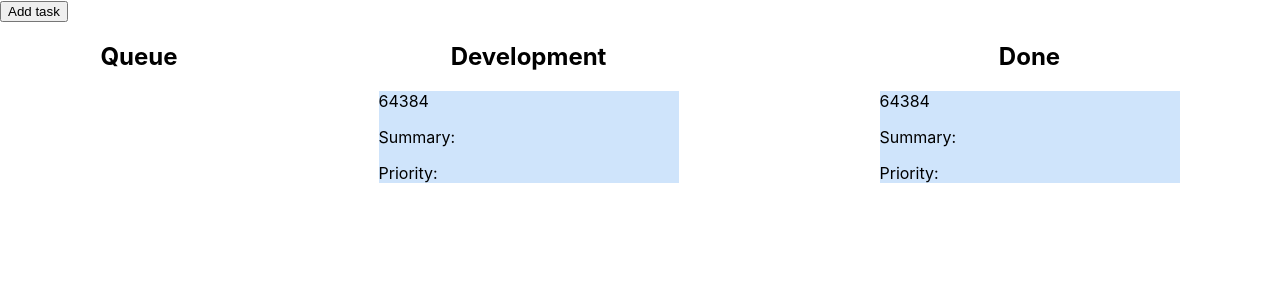
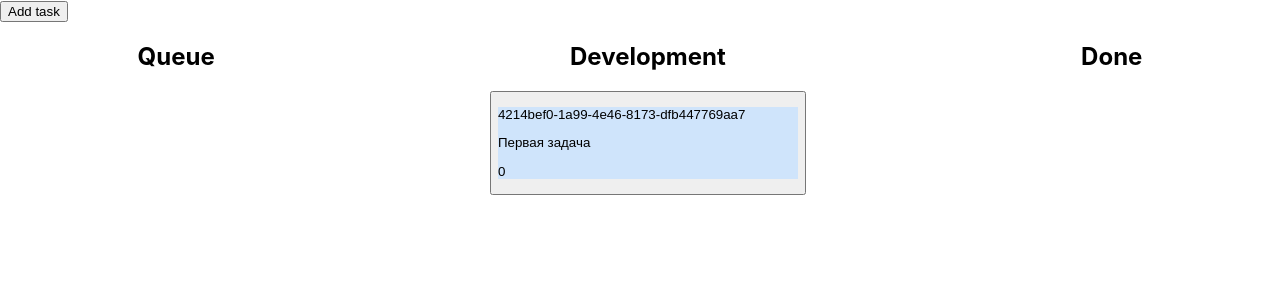
Before and after one commit to Ulyysses/spa-to-do, a React (Create React App) app: page /project-one in a window 1280 px wide. Shown: the top 300 px of the page. Built offline with nearby package versions, Linux system fonts and the light colour scheme.

Commit message:
second commit

```diff
--- /dev/null
+++ b/src/components/modal-container/index.tsx
@@ -0,0 +1 @@
+export { default } from "./modalContainer";
--- /dev/null
+++ b/src/components/modal-container/modalContainer.tsx
@@ -0,0 +1,45 @@
+import Modal from "../modal/Modal";
+import { useAppSelector } from "../../hooks";
+import { useState } from "react";
+import { useDispatch } from 'react-redux';
+import { addTask, deleteTask } from "../../services/actions/actions";
+import { ITask, TForm } from "../../types";
+
+interface IModalContainer {
+    active: boolean;
+    setActive: (newValue: boolean) => void;
+    id: string;
+}
+
+const ModalContainer = ({ active, setActive, id }: IModalContainer) => {
+    const [disabled, setDisabled] = useState(false);
+
+    const dispatch = useDispatch;
+
+    const editTask = () => {
+        setDisabled(false);
+    };
+
+    // const removeTask = (id: string) => {
+    //     dispatch(deleteTask(id))
+    // }
+
+    const allTasks = useAppSelector((state) => state.tasksReducer.allTasks);
+
+    const task = allTasks.find(task => task.id === id);
+
+    // const saveTask = (task: TForm) => {
+    //     setDisabled(true);
+    //     dispatch(addTask(task))
+    // };
+
+    if (!task) {
+        return null;
+    }
+
+    return (
+        <Modal active={active} setActive={setActive} task={task} editTask={editTask}/>
+    )
+}
+
+export default ModalContainer;
--- a/src/components/modal/Modal.tsx
+++ b/src/components/modal/Modal.tsx
@@ -1,37 +1,27 @@
 import { useState, useRef, useEffect, ChangeEvent } from "react";
 import { useDispatch } from 'react-redux';
-import { addTask } from "../../services/actions/actions";
+import { addTask, deleteTask } from "../../services/actions/actions";
+import { ITask, Priority, Status } from "../../types";
 
 interface IModal {
   active: boolean;
   setActive: (newValue: boolean) => void;
+  task: ITask;
+  editTask: () => void;
 }
 
-const Modal = ({ active, setActive }: IModal) => {
+const Modal = ({active, setActive, task, editTask}: IModal) => {
 
   const [value, setValue] = useState({
-    summary: "",
-    priority: "",
-    description: "",
-    commecement: "",
-    days: "",
-    completion: "",
-    files: "",
-    comments: "",
+    summary: task.summary ?? "",
+    subTasks: task.subTasks ?? [],
+    priority: task.priority ?? Priority.Low,
+    description: task.description ?? "",
+    startDate: task.startDate ?? "",
+    endDate: task.endDate ?? "",
+    status: task.status ?? Status.Queue,
+    files: task.files ?? [],
   });
-
-  const [disabled, setDisabled] = useState(false);
-
-  const dispatch = useDispatch();
-
-  const editTask = () => {
-    setDisabled(false);
-  };
-
-  const saveTask = () => {
-    setDisabled(true);
-    dispatch(addTask(value))
-  };
 
   const onChange = (event: ChangeEvent<HTMLInputElement>) => {
     setValue({
@@ -65,7 +55,7 @@ const Modal = ({ active, setActive }: IModal) => {
             name={"summary"}
             placeholder="Summary"
             type="text"
-            disabled={disabled}
+            disabled
           />
         </label>
         <label>
@@ -76,59 +66,48 @@ const Modal = ({ active, setActive }: IModal) => {
             name={"description"}
             placeholder="Description"
             type="text"
-            disabled={disabled}
+            disabled
           />
         </label>
         <label>
           Commecement date:
           <input
             onChange={onChange}
-            value={value.commecement}
+            value={value.startDate}
             name={"commecement"}
             placeholder="Commecement date"
             type="date"
-            disabled={disabled}
-          />
-        </label>
-        <label>
-          At work:
-          <input
-            onChange={onChange}
-            value={value.days}
-            name={"days"}
-            placeholder="At work"
-            type="text"
-            disabled={disabled}
+            disabled
           />
         </label>
         <label>
           Сompletion date:
           <input
             onChange={onChange}
-            value={value.completion}
+            value={value.endDate}
             name={"Сompletion"}
             placeholder="Сompletion date"
             type="date"
-            disabled={disabled}
+            disabled
           />
         </label>
         <p>
           Priority:
           <label>
-            <input type="radio" name="myRadio" value="High" />High
+            <input type="radio" name="priority" value="Low" onChange={onChange}/>Low
           </label>
           <label>
-            <input type="radio" name="myRadio" value="Medium" />Medium
+            <input type="radio" name="priority" value="Medium" onChange={onChange}/>Medium
           </label>
           <label>
-            <input type="radio" name="myRadio" value="Low" />Low
+            <input type="radio" name="priority" value="High" onChange={onChange}/>High
           </label>
         </p>
         <label>
           <input
             name={"file"}
             type="file"
-            disabled={disabled}
+            disabled
           />
         </label>
         {/* <p>
@@ -146,7 +125,8 @@ const Modal = ({ active, setActive }: IModal) => {
         <button>+</button>
         <p>Comments:</p>
         <button onClick={editTask}>Edit</button>
-        <button onClick={saveTask}>Save</button>
+        {/* {task.id && <button onClick={saveTask}>Save</button>}
+        {task.id && <button onClick={removeTask}>Delete</button>} */}
       </div>
       <button onClick={closeModal}>close</button>
     </dialog>
--- a/src/components/project-one/ProjectOne.tsx
+++ b/src/components/project-one/ProjectOne.tsx
@@ -5,35 +5,48 @@ import { useAppSelector } from "../../hooks";
 import { useDispatch } from "react-redux";
 
 import css from "../project-one/index.module.scss";
-import Modal from "../modal";
-import { ITask, Priority } from "../../types";
-import { addTask } from "../../services/actions/actions";
+import { ITask, Priority, Status } from "../../types";
+import { addTask, deleteTask } from "../../services/actions/actions";
+import ModalContainer from "../modal-container";
 
 const ProjectOne = () => {
   const [active, setActive] = useState(false);
 
-  const openModal = () => {
+  const [modalData, setModalData] = useState('')
+
+  const openModal = (id: string) => {
+    setModalData(id);
     setActive(true);
   };
 
+  // const addNewTask = () => {
+  //   setActive(true);
+  // }
+
   const allTasks = useAppSelector((state) => state.tasksReducer.allTasks);
+
+  const queueTasks = allTasks.filter((task) => task.status === Status.Queue);
+  const developmentTasks = allTasks.filter((task) => task.status === Status.Development);
+  const doneTasks = allTasks.filter((task) => task.status === Status.Done);
 
   return (
     <>
       <DndProvider backend={HTML5Backend}>
-        <button onClick={openModal}>Add task</button>
+        <button onClick={() => openModal}>Add task</button>
 
         <div className={css.list_wrapper}>
           <ul className={css.list}>
             <h2>Queue</h2>
-            {allTasks.map((task: ITask) => {
+            {queueTasks.map((task: ITask) => {
               return (
-                <li className={css.item}>
-                  <div onClick={openModal} className={css.task_container}>
-                    <p>{task.number}</p>
+                <li className={css.item} key={task.id}>
+                  <button onClick={() => openModal(task.id)}>
+                    <div className={css.task_container}>
+                      <p>{task.id}</p>
                       <p>{task.summary}</p>
                       <p>{task.priority}</p>
                     </div>
+                  </button>
                 </li>
               );
             })}
@@ -41,29 +54,41 @@ const ProjectOne = () => {
 
           <ul className={css.list}>
             <h2>Development</h2>
-            <li className={css.item}>
-              <div onClick={openModal} className={css.task_container}>
-                <p>64384</p>
-                <p>Summary:</p>
-                <p>Priority:</p>
+            {developmentTasks.map((task: ITask) => {
+              return (
+                <li className={css.item} key={task.id}>
+                  <button onClick={() => openModal(task.id)}>
+                    <div className={css.task_container}>
+                      <p>{task.id}</p>
+                      <p>{task.summary}</p>
+                      <p>{task.priority}</p>
                     </div>
+                  </button>
                 </li>
+              );
+            })}
           </ul>
 
           <ul className={css.list}>
             <h2>Done</h2>
-            <li className={css.item}>
-              <div onClick={openModal} className={css.task_container}>
-                <p>64384</p>
-                <p>Summary:</p>
-                <p>Priority:</p>
+            {doneTasks.map((task: ITask) => {
+              return (
+                <li className={css.item} key={task.id}>
+                  <button onClick={() => openModal(task.id)}>
+                    <div className={css.task_container}>
+                      <p>{task.id}</p>
+                      <p>{task.summary}</p>
+                      <p>{task.priority}</p>
                     </div>
+                  </button>
                 </li>
+              );
+            })}
           </ul>
         </div>
       </DndProvider>
 
-      <Modal active={active} setActive={setActive} />
+      <ModalContainer active={active} setActive={setActive} id={modalData}/>
     </>
   );
 };
--- a/src/services/actions/actions.tsx
+++ b/src/services/actions/actions.tsx
@@ -1,6 +1,13 @@
-import { ADD_TASK } from "./constants";
+import { TForm } from "../../types";
+import { ADD_TASK, DELETE_TASK } from "./constants";
+
 
 export const addTask = (formData: TForm) => ({
-    type: ADD_TASK,
-    payload: formData,
-  });
+  type: ADD_TASK,
+  payload: formData,
+});
+
+export const deleteTask = (taskId: string) => ({
+  type: DELETE_TASK,
+  payload: { taskId },
+});
--- a/src/services/actions/constants.tsx
+++ b/src/services/actions/constants.tsx
@@ -1 +1,2 @@
 export const ADD_TASK = 'ADD_TASK';
+export const DELETE_TASK = 'DELETE_TASK';
--- a/src/services/reducers/tasks.tsx
+++ b/src/services/reducers/tasks.tsx
@@ -1,29 +1,50 @@
-import { ITask, TForm } from "../../types";
-import { ADD_TASK } from "../actions/constants";
+import { ITask, Priority, Status, TForm } from "../../types";
+import { ADD_TASK, DELETE_TASK } from "../actions/constants";
 
 const initialState: {
   allTasks: ITask[];
   allProjects: string[];
 } = {
-  allTasks: [],
+  allTasks: [{
+    id: "4214bef0-1a99-4e46-8173-dfb447769aa7",
+    summary: 'Первая задача',
+    priority: Priority.Low,
+    description: 'Первая задача для примера',
+    startDate: '09.03.2023',
+    status: Status.Development,
+    project: "project-one",
+  }],
   allProjects: ["project-one"],
 };
 
 export const tasksReducer = (
   state = initialState,
-  action: {
-    type: string;
+  action: | {
+    type: 'ADD_TASK';
     payload: TForm;
   }
+    | {
+      type: 'DELETE_TASK';
+      payload: string;
+    }
 ) => {
   switch (action.type) {
     case ADD_TASK: {
+      const id = window.crypto.randomUUID();
       const newTask = {
         ...action.payload,
-        number: state.allTasks.length + 1,
+        id: id,
         project: state.allProjects[0],
       };
       const updatedAllTasks = [...state.allTasks, newTask];
+      return {
+        ...state,
+        allTasks: updatedAllTasks,
+      };
+    }
+    case DELETE_TASK: {
+      const taskId = action.payload;
+      const updatedAllTasks = state.allTasks.filter(task => task.id !== taskId);
       return {
         ...state,
         allTasks: updatedAllTasks,
```
Also changed, not shown: src/types.ts (+6 -6 lines), src/components/modal-container/index.module.scss (added). Lines whose indentation alone changed are shown as unchanged.
